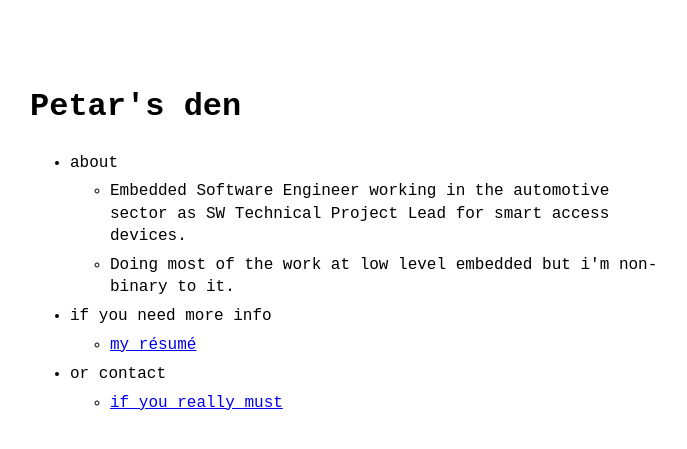
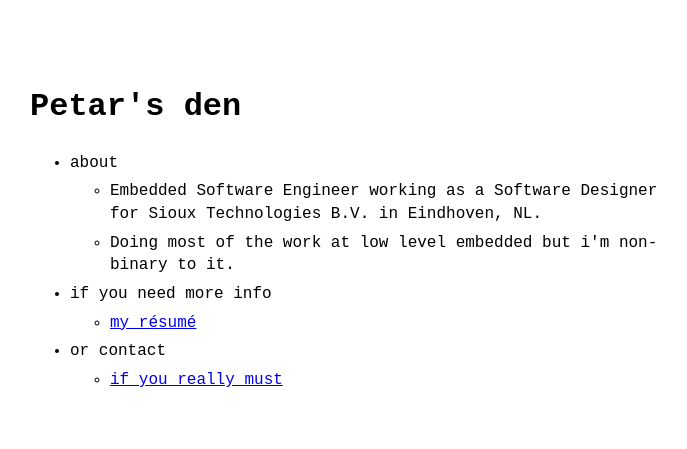
Before and after one commit to pdjurkovic/pdjurkovic.github.io, a Jekyll site: the page built from index.html, in a window 1280 px wide. Shown: the top 449 px of the page, without its empty margins (290-977 px from the left). Built offline with Jekyll 4.4.1, drawn with Linux system fonts in a browser that asks for light colours.

Commit message:
Added Sioux info

```diff
--- a/_data/menu.yml
+++ b/_data/menu.yml
@@ -3,7 +3,7 @@
 entries:
   - title: about
     entries:
-      - title: Embedded Software Engineer working in the automotive sector as SW Technical Project Lead for smart access devices.
+      - title: Embedded Software Engineer working as a Software Designer for Sioux Technologies B.V. in Eindhoven, NL.
       - title: Doing most of the work at low level embedded but i'm non-binary to it.
   - title: if you need more info
     entries:
```
